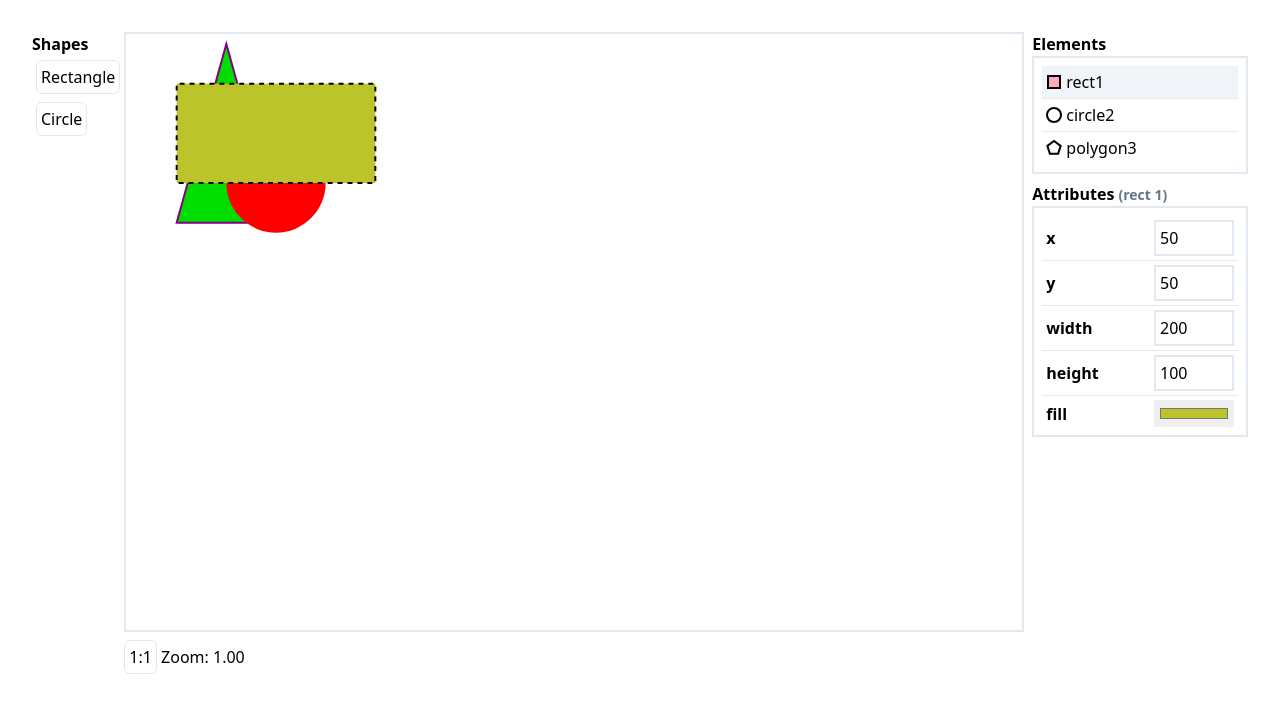
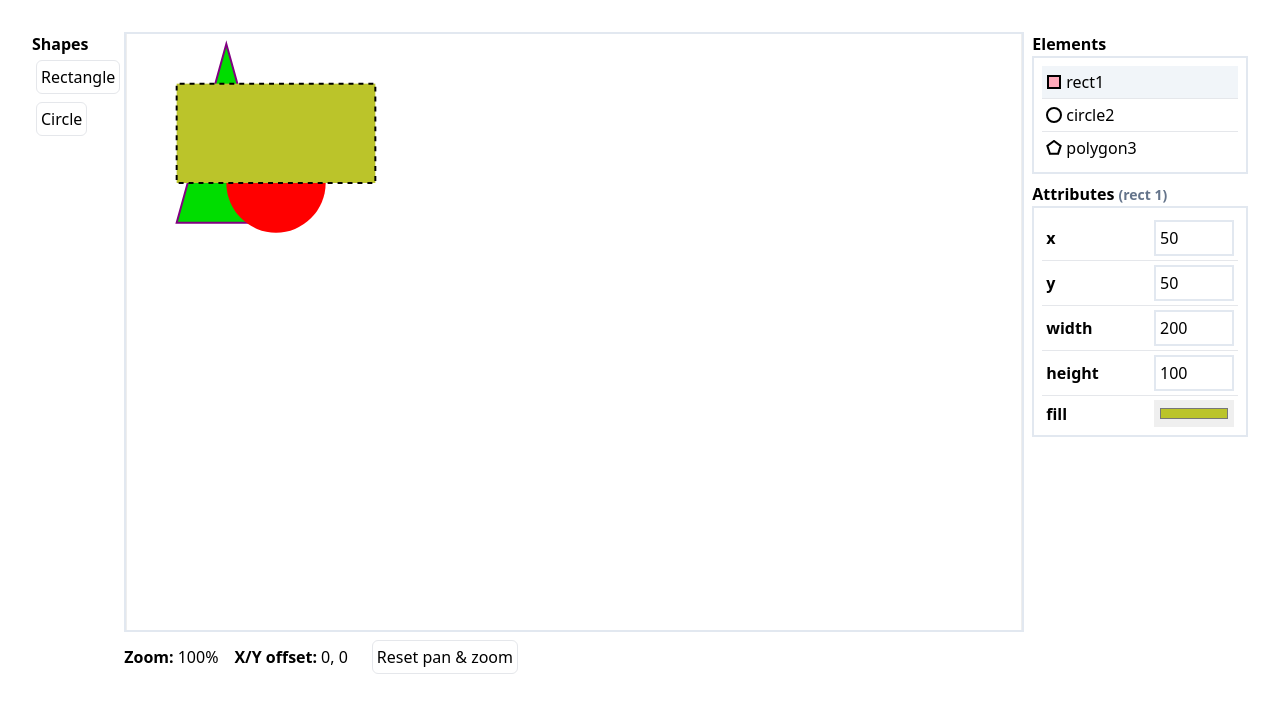
Before and after one commit to Markus-ipse/SVG-tide, a React (Vite) app: page / in a window 1280 px wide. Shown: the top 712 px of the page. Built offline with nearby package versions, Linux system fonts and the light colour scheme.

Commit message:
feat: visible border to canvas area

```diff
--- a/src/App.tsx
+++ b/src/App.tsx
@@ -247,6 +247,7 @@ export function App() {
       </div>
       <div>
         <svg
+          style={{ backgroundColor: "#EEE" }}
           ref={canvasRef}
           width={canvasSize.width}
           height={canvasSize.height}
@@ -271,6 +272,15 @@ export function App() {
             setSelectedElementId(null);
           }}
         >
+          <rect
+            id="canvas-bg"
+            x={0}
+            y={0}
+            width={canvasSize.width}
+            height={canvasSize.height}
+            fill="#FFF"
+          />
+
           {svgItems.toReversed().map((element) => {
             const { type, attr } = element;
             return (
@@ -306,10 +316,13 @@ export function App() {
           )}
         </svg>
         <div className="pt-2">
-          <Button className="border p-1 rounded-md" onClick={paz.reset}>
-            1:1
-          </Button>{" "}
-          Zoom: {zoomLevel.toFixed(2)}
+          <span className="font-semibold mr-1">Zoom:</span>
+          {Math.round(zoomLevel * 100)}%
+          <span className="font-semibold ml-4 mr-1">X/Y offset:</span>
+          {Math.round(paz.viewBox.minX)}, {Math.round(paz.viewBox.minY)}
+          <Button className="border p-1 rounded-md ml-6" onClick={paz.reset}>
+            Reset pan & zoom
+          </Button>
         </div>
       </div>
       <div className="ml-2 w-[24rem]">
```
